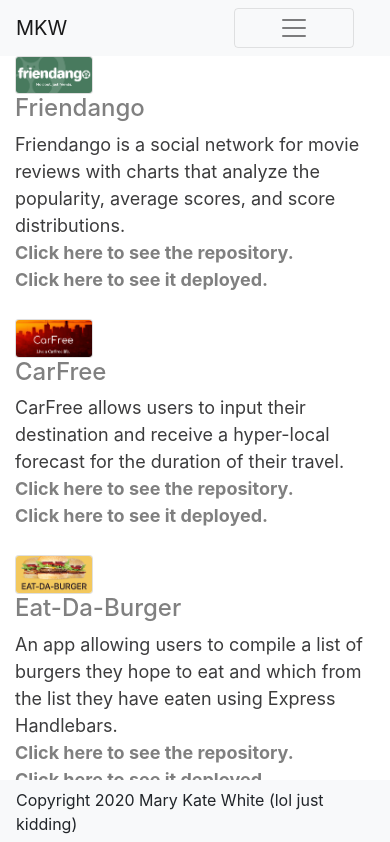
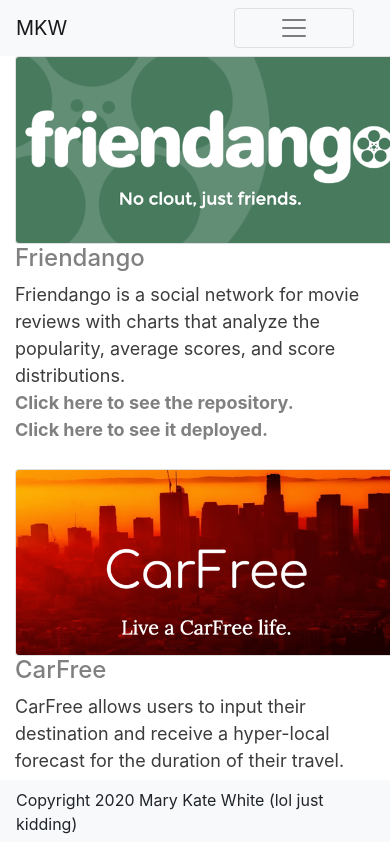
Before and after one commit to marykatewhite/reactportfolio, a React (Create React App) app: page /projects in a window 390 px wide. Shown: the top 842 px of the page. Built offline with nearby package versions, Linux system fonts and the light colour scheme.

Commit message:
fixes mobile project cards

```diff
--- a/src/App.css
+++ b/src/App.css
@@ -63,10 +63,6 @@ a {
   background-color: #9c9c9c;
 }
 
-.card {
-  width: 20vw;
-}
-
 .projectrow {
   padding-bottom: 10px;
 
@@ -94,6 +90,9 @@ a {
     padding-left: 20px;
     padding-right: 20px;
   }
+  .card {
+    width: 100vw;
+  }
 }
 
 @media (min-width: 501px) {
@@ -114,4 +113,7 @@ a {
     padding-top: 200px;
     padding-bottom: 30px;
   }
+  .card {
+    width: 20vw;
+  }
 }
```
